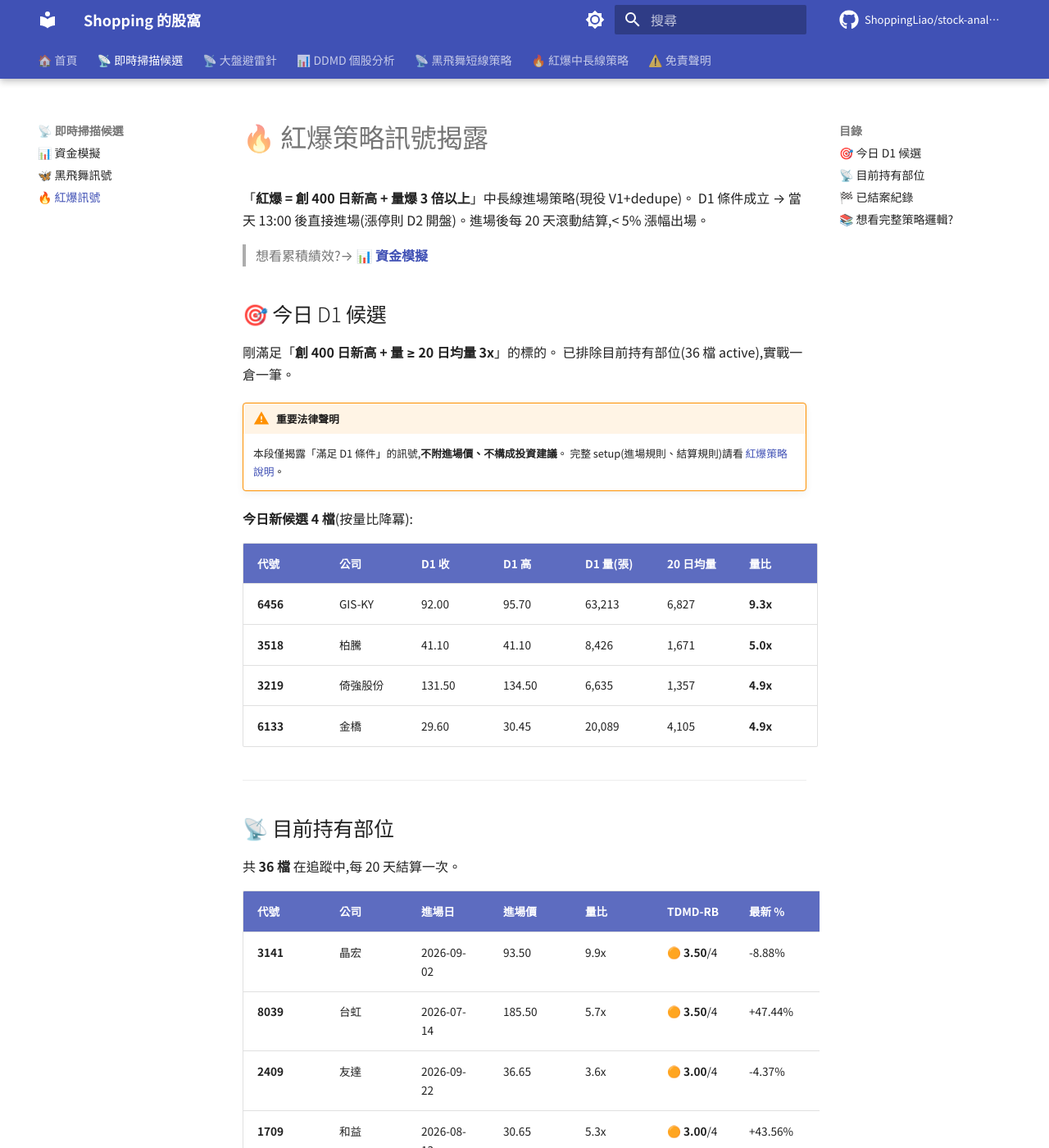
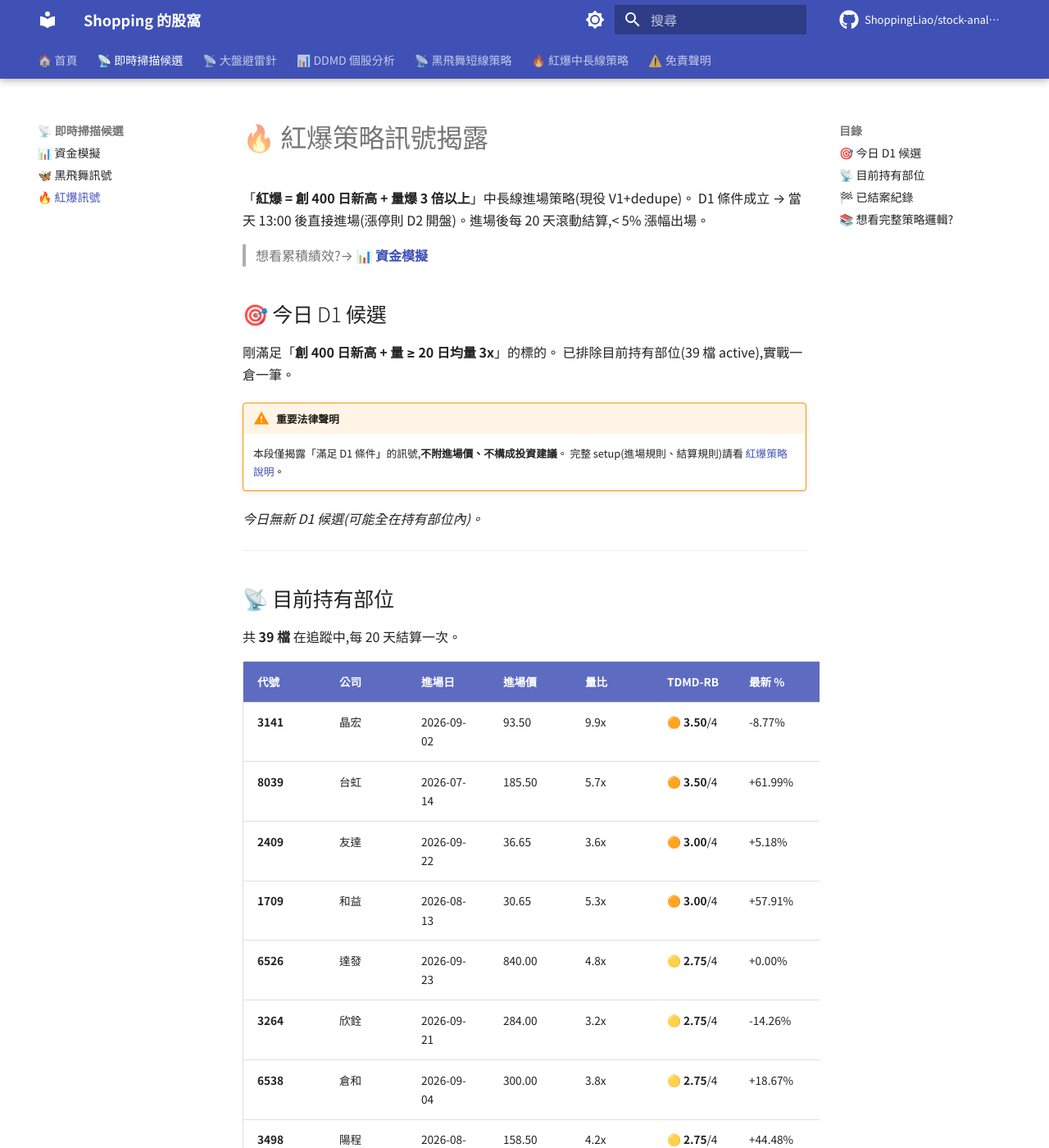
Before and after one commit to ShoppingLiao/stock-analysis-public, an MkDocs documentation site: the page built from docs/signals_red_burst.md, in a window 1280 px wide and 1400 px high. Shown: the whole window at 82% size. Built offline with MkDocs 1.6.1 and Material for MkDocs 9.7.7, drawn with Linux system fonts in a browser that asks for light colours; comment, search, counter and statistics services are not loaded; some of the changed text lies outside the part shown.

Commit message:
docs(signals): update BB + RB + capital (2026-09-30)

```diff
--- a/docs/signals_red_burst.md
+++ b/docs/signals_red_burst.md
@@ -8,65 +8,61 @@ D1 條件成立 → 當天 13:00 後直接進場(漲停則 D2 開盤)。進場
 ## 🎯 今日 D1 候選
 
 剛滿足「**創 400 日新高 + 量 ≥ 20 日均量 3x**」的標的。
-已排除目前持有部位(36 檔 active),實戰一倉一筆。
+已排除目前持有部位(39 檔 active),實戰一倉一筆。
 
 !!! warning "重要法律聲明"
     本段僅揭露「滿足 D1 條件」的訊號,**不附進場價、不構成投資建議**。
     完整 setup(進場規則、結算規則)請看 [紅爆策略說明](about/strategy_red_burst.md)。
 
-**今日新候選 4 檔**(按量比降冪):
-
-| 代號 | 公司 | D1 收 | D1 高 | D1 量(張) | 20 日均量 | 量比 |
-|------|------|-------|-------|-----------|-----------|------|
-| **6456** | GIS-KY | 92.00 | 95.70 | 63,213 | 6,827 | **9.3x** |
-| **3518** | 柏騰 | 41.10 | 41.10 | 8,426 | 1,671 | **5.0x** |
-| **3219** | 倚強股份 | 131.50 | 134.50 | 6,635 | 1,357 | **4.9x** |
-| **6133** | 金橋 | 29.60 | 30.45 | 20,089 | 4,105 | **4.9x** |
+*今日無新 D1 候選(可能全在持有部位內)。*
 
 ---
 
 ## 📡 目前持有部位
 
-共 **36 檔** 在追蹤中,每 20 天結算一次。
+共 **39 檔** 在追蹤中,每 20 天結算一次。
 
 | 代號 | 公司 | 進場日 | 進場價 | 量比 | TDMD-RB | 最新 % | MFE | MAE | review |
 |------|------|--------|--------|------|---------|--------|-----|-----|--------|
-| **3141** | 晶宏 | 2026-09-02 | 93.50 | 9.9x | 🟠 **3.50**/4 | -8.88% | +17.65% | -11.76% | 0/10 |
-| **8039** | 台虹 | 2026-07-14 | 185.50 | 5.7x | 🟠 **3.50**/4 | +47.44% | +96.23% | -14.82% | 2/10 |
-| **2409** | 友達 | 2026-09-22 | 36.65 | 3.6x | 🟠 **3.00**/4 | -4.37% | +0.00% | -8.87% | 0/10 |
-| **1709** | 和益 | 2026-08-13 | 30.65 | 5.3x | 🟠 **3.00**/4 | +43.56% | +64.76% | -3.75% | 1/10 |
-| **6526** | 達發 | 2026-09-23 | 840.00 | 4.8x | 🟡 **2.75**/4 | -3.10% | +2.62% | -4.76% | 0/10 |
-| **3264** | 欣銓 | 2026-09-21 | 284.00 | 3.2x | 🟡 **2.75**/4 | -14.96% | +1.94% | -16.20% | 0/10 |
-| **6538** | 倉和 | 2026-09-04 | 300.00 | 3.8x | 🟡 **2.75**/4 | +19.50% | +56.00% | -6.17% | 0/10 |
-| **3498** | 陽程 | 2026-08-17 | 158.50 | 4.2x | 🟡 **2.75**/4 | +48.26% | +48.26% | -3.15% | 1/10 |
-| **2464** | 盟立 | 2026-09-04 | 211.00 | 3.1x | 🟡 **2.50**/4 | -9.00% | +0.95% | -18.01% | 0/10 |
-| **3094** | 聯傑 | 2026-09-04 | 46.50 | 5.8x | 🟡 **2.50**/4 | +28.39% | +28.39% | -13.33% | 0/10 |
-| **2887** | 台新新光金 | 2026-08-31 | 38.55 | 3.6x | 🟡 **2.50**/4 | +8.43% | +16.21% | +0.78% | 0/10 |
-| **6214** | 精誠 | 2026-08-17 | 175.50 | 10.6x | 🟡 **2.50**/4 | +7.69% | +11.11% | -1.14% | 1/10 |
-| **2301** | 光寶科 | 2026-08-05 | 249.00 | 4.1x | 🟡 **2.50**/4 | +12.85% | +31.73% | -2.01% | 1/10 |
-| **2395** | 研華 | 2026-07-09 | 547.00 | 3.1x | 🟡 **2.50**/4 | +33.46% | +37.84% | -9.78% | 2/10 |
-| **1727** | 中華化 | 2026-09-23 | 116.50 | 3.5x | 🟡 **2.25**/4 | +1.72% | +7.30% | -10.73% | 0/10 |
-| **6168** | 宏齊 | 2026-09-18 | 38.85 | 4.1x | 🟡 **2.25**/4 | +16.34% | +17.37% | +3.47% | 0/10 |
-| **6227** | 茂綸 | 2026-09-17 | 137.50 | 4.3x | 🟡 **2.25**/4 | -1.09% | +2.91% | -6.91% | 0/10 |
-| **2305** | 全友 | 2026-09-15 | 45.60 | 3.3x | 🟡 **2.25**/4 | +51.54% | +51.54% | -3.29% | 0/10 |
-| **6426** | 統新 | 2026-09-08 | 307.00 | 3.8x | 🟡 **2.25**/4 | +15.31% | +34.20% | -6.19% | 0/10 |
-| **3406** | 玉晶光 | 2026-08-31 | 916.00 | 3.8x | 🟡 **2.25**/4 | -3.71% | +24.45% | -5.13% | 0/10 |
-| **2637** | 慧洋-KY | 2026-08-19 | 91.80 | 4.6x | 🟡 **2.25**/4 | +3.49% | +17.65% | -1.96% | 1/10 |
-| **1560** | 中砂 | 2026-09-11 | 790.00 | 3.6x | 🟡 **2.00**/4 | +21.01% | +25.57% | -6.96% | 0/10 |
-| **6179** | 亞通 | 2026-09-10 | 38.20 | 9.0x | 🟡 **2.00**/4 | -1.96% | +9.69% | -14.01% | 0/10 |
-| **6218** | 豪勉 | 2026-09-08 | 46.70 | 4.8x | 🟡 **2.00**/4 | +35.33% | +47.75% | -7.39% | 0/10 |
+| **3141** | 晶宏 | 2026-09-02 | 93.50 | 9.9x | 🟠 **3.50**/4 | -8.77% | +17.65% | -11.76% | 0/10 |
+| **8039** | 台虹 | 2026-07-14 | 185.50 | 5.7x | 🟠 **3.50**/4 | +61.99% | +96.23% | -14.82% | 2/10 |
+| **2409** | 友達 | 2026-09-22 | 36.65 | 3.6x | 🟠 **3.00**/4 | +5.18% | +5.18% | -8.87% | 0/10 |
+| **1709** | 和益 | 2026-08-13 | 30.65 | 5.3x | 🟠 **3.00**/4 | +57.91% | +64.76% | -3.75% | 1/10 |
+| **6526** | 達發 | 2026-09-23 | 840.00 | 4.8x | 🟡 **2.75**/4 | +0.00% | +2.62% | -4.76% | 0/10 |
+| **3264** | 欣銓 | 2026-09-21 | 284.00 | 3.2x | 🟡 **2.75**/4 | -14.26% | +1.94% | -16.20% | 0/10 |
+| **6538** | 倉和 | 2026-09-04 | 300.00 | 3.8x | 🟡 **2.75**/4 | +18.67% | +56.00% | -6.17% | 0/10 |
+| **3498** | 陽程 | 2026-08-17 | 158.50 | 4.2x | 🟡 **2.75**/4 | +44.48% | +48.26% | -3.15% | 1/10 |
+| **2464** | 盟立 | 2026-09-04 | 211.00 | 3.1x | 🟡 **2.50**/4 | -8.77% | +0.95% | -18.01% | 0/10 |
+| **3094** | 聯傑 | 2026-09-04 | 46.50 | 5.8x | 🟡 **2.50**/4 | +32.47% | +34.41% | -13.33% | 0/10 |
+| **2887** | 台新新光金 | 2026-08-31 | 38.55 | 3.6x | 🟡 **2.50**/4 | +8.82% | +16.21% | +0.78% | 1/10 |
+| **6214** | 精誠 | 2026-08-17 | 175.50 | 10.6x | 🟡 **2.50**/4 | +7.12% | +11.11% | -1.14% | 1/10 |
+| **2301** | 光寶科 | 2026-08-05 | 249.00 | 4.1x | 🟡 **2.50**/4 | +12.25% | +31.73% | -2.01% | 1/10 |
+| **2395** | 研華 | 2026-07-09 | 547.00 | 3.1x | 🟡 **2.50**/4 | +32.72% | +37.84% | -9.78% | 2/10 |
+| **3219** | 倚強股份 | 2026-09-30 | 131.50 | 4.9x | 🟡 **2.25**/4 | — | — | — | 0/10 |
+| **3518** | 柏騰 | 2026-09-30 | 41.10 | 5.0x | 🟡 **2.25**/4 | — | — | — | 0/10 |
+| **1727** | 中華化 | 2026-09-23 | 116.50 | 3.5x | 🟡 **2.25**/4 | -6.44% | +7.30% | -10.73% | 0/10 |
+| **6168** | 宏齊 | 2026-09-18 | 38.85 | 4.1x | 🟡 **2.25**/4 | +16.47% | +20.98% | +3.47% | 0/10 |
+| **6227** | 茂綸 | 2026-09-17 | 137.50 | 4.3x | 🟡 **2.25**/4 | -4.00% | +2.91% | -6.91% | 0/10 |
+| **2305** | 全友 | 2026-09-15 | 45.60 | 3.3x | 🟡 **2.25**/4 | +50.66% | +58.99% | -3.29% | 0/10 |
+| **6426** | 統新 | 2026-09-08 | 307.00 | 3.8x | 🟡 **2.25**/4 | +12.38% | +34.20% | -6.19% | 0/10 |
+| **2637** | 慧洋-KY | 2026-08-19 | 91.80 | 4.6x | 🟡 **2.25**/4 | +5.01% | +17.65% | -1.96% | 1/10 |
+| **6456** | GIS-KY | 2026-09-30 | 92.00 | 9.3x | 🟡 **2.00**/4 | — | — | — | 0/10 |
+| **1560** | 中砂 | 2026-09-11 | 790.00 | 3.6x | 🟡 **2.00**/4 | +21.90% | +25.57% | -6.96% | 0/10 |
+| **6179** | 亞通 | 2026-09-10 | 38.20 | 9.0x | 🟡 **2.00**/4 | -4.97% | +9.69% | -14.01% | 0/10 |
+| **6218** | 豪勉 | 2026-09-08 | 46.70 | 4.8x | 🟡 **2.00**/4 | +32.55% | +47.75% | -7.39% | 0/10 |
 | **2845** | 遠東銀 | 2026-09-03 | 13.65 | 3.2x | 🟡 **2.00**/4 | -4.03% | +1.47% | -4.03% | 0/10 |
-| **2221** | 大甲 | 2026-09-02 | 83.20 | 3.1x | 🟡 **2.00**/4 | +116.35% | +116.35% | +0.60% | 0/10 |
-| **1312** | 國喬 | 2026-09-01 | 15.65 | 6.9x | 🟡 **2.00**/4 | -7.67% | +4.79% | -11.82% | 0/10 |
-| **2606** | 裕民 | 2026-08-24 | 72.30 | 3.0x | 🟡 **2.00**/4 | +1.52% | +13.00% | -3.18% | 1/10 |
-| **2030** | 彰源 | 2026-08-10 | 20.45 | 11.6x | 🟡 **2.00**/4 | +63.33% | +63.33% | +0.00% | 1/10 |
-| **2069** | 運錩 | 2026-09-11 | 24.65 | 4.0x | ⚪ **1.75**/4 | +7.51% | +11.76% | -7.51% | 0/10 |
-| **6226** | 光鼎 | 2026-08-31 | 31.60 | 3.4x | ⚪ **1.75**/4 | +44.15% | +51.90% | -6.96% | 0/10 |
-| **2033** | 佳大 | 2026-08-28 | 25.65 | 3.6x | ⚪ **1.75**/4 | +50.10% | +56.92% | -8.77% | 1/10 |
-| **2465** | 麗臺 | 2026-08-11 | 86.90 | 3.0x | ⚪ **1.75**/4 | +5.75% | +23.71% | -2.88% | 1/10 |
-| **6933** | AMAX-KY | 2026-09-18 | 342.00 | 3.0x | ⚪ **1.50**/4 | +10.53% | +15.50% | -7.60% | 0/10 |
-| **8227** | 巨有科技 | 2026-09-14 | 241.00 | 11.9x | ⚪ **1.50**/4 | +39.83% | +39.83% | -0.83% | 0/10 |
-| **6617** | 共信-KY | 2026-09-08 | 134.50 | 3.7x | ⚪ **1.25**/4 | -1.12% | +10.78% | -6.69% | 0/10 |
+| **2221** | 大甲 | 2026-09-02 | 83.20 | 3.1x | 🟡 **2.00**/4 | +137.38% | +137.98% | +0.60% | 0/10 |
+| **1312** | 國喬 | 2026-09-01 | 15.65 | 6.9x | 🟡 **2.00**/4 | -4.15% | +4.79% | -11.82% | 0/10 |
+| **2606** | 裕民 | 2026-08-24 | 72.30 | 3.0x | 🟡 **2.00**/4 | +1.80% | +13.00% | -3.18% | 1/10 |
+| **2030** | 彰源 | 2026-08-10 | 20.45 | 11.6x | 🟡 **2.00**/4 | +79.46% | +79.46% | +0.00% | 1/10 |
+| **2069** | 運錩 | 2026-09-11 | 24.65 | 4.0x | ⚪ **1.75**/4 | +8.32% | +11.76% | -7.51% | 0/10 |
+| **6226** | 光鼎 | 2026-08-31 | 31.60 | 3.4x | ⚪ **1.75**/4 | +42.72% | +51.90% | -6.96% | 1/10 |
+| **2033** | 佳大 | 2026-08-28 | 25.65 | 3.6x | ⚪ **1.75**/4 | +65.11% | +65.11% | -8.77% | 1/10 |
+| **2465** | 麗臺 | 2026-08-11 | 86.90 | 3.0x | ⚪ **1.75**/4 | +4.95% | +23.71% | -2.88% | 1/10 |
+| **6133** | 金橋 | 2026-09-30 | 29.60 | 4.9x | ⚪ **1.50**/4 | — | — | — | 0/10 |
+| **6933** | AMAX-KY | 2026-09-18 | 342.00 | 3.0x | ⚪ **1.50**/4 | +8.48% | +15.50% | -7.60% | 0/10 |
+| **8227** | 巨有科技 | 2026-09-14 | 241.00 | 11.9x | ⚪ **1.50**/4 | +53.73% | +53.73% | -0.83% | 0/10 |
+| **6617** | 共信-KY | 2026-09-08 | 134.50 | 3.7x | ⚪ **1.25**/4 | +2.97% | +10.78% | -6.69% | 0/10 |
 
 > TDMD-RB:🔴 主力(4)/🟠 中倉(3)/🟡 試單(2)/⚪ 觀察(<2)。T=突破力道+多頭陡峭、D=量爆強度、M=籌碼三條合一、Dr=LLM 題材。
 
@@ -74,10 +70,11 @@ D1 條件成立 → 當天 13:00 後直接進場(漲停則 D2 開盤)。進場
 
 ## 🏁 已結案紀錄
 
-共 **248 筆** 已結案,勝率 **30.6%**,平均報酬 **-3.33%**
+共 **249 筆** 已結案,勝率 **30.5%**,平均報酬 **-3.33%**
 
 | 代號 | 公司 | 進場日 | 出場日 | 進場價 | 出場價 | 報酬 | 出場原因 |
 |------|------|--------|--------|--------|--------|------|---------|
+| 3406 | 玉晶光 | 2026-08-31 | 2026-09-30 | 916.00 | 890.00 | -2.84% | 20 天結算 漲幅 -2.84% < 5% |
 | 4939 | 亞電 | 2026-08-28 | 2026-09-29 | 92.80 | 75.30 | -18.86% | 20 天結算 漲幅 -18.86% < 5% |
 | 2491 | 吉祥全 | 2026-08-28 | 2026-09-29 | 56.40 | 40.20 | -28.72% | 20 天結算 漲幅 -28.72% < 5% |
 | 6547 | 高端疫苗 | 2026-08-27 | 2026-09-24 | 63.10 | 59.80 | -5.23% | 20 天結算 漲幅 -5.23% < 5% |
@@ -85,9 +82,9 @@ D1 條件成立 → 當天 13:00 後直接進場(漲停則 D2 開盤)。進場
 | 2426 | 鼎元 | 2026-08-26 | 2026-09-23 | 99.80 | 97.80 | -2.00% | 20 天結算 漲幅 -2.00% < 5% |
 | 2615 | 萬海 | 2026-08-24 | 2026-09-21 | 124.50 | 117.00 | -6.02% | 20 天結算 漲幅 -6.02% < 5% |
 | 2851 | 中再保 | 2026-08-21 | 2026-09-18 | 47.10 | 47.00 | -0.21% | 20 天結算 漲幅 -0.21% < 5% |
+| 2634 | 漢翔 | 2026-07-22 | 2026-09-16 | 64.40 | 65.00 | **+0.93%** | 40 天結算 漲幅 -5.25% < 5% |
+| 6108 | 競國 | 2026-08-19 | 2026-09-16 | 24.75 | 23.00 | -7.07% | 20 天結算 漲幅 -7.07% < 5% |
 | 3490 | 單井 | 2026-08-19 | 2026-09-16 | 46.80 | 44.80 | -4.27% | 20 天結算 漲幅 -4.27% < 5% |
-| 6108 | 競國 | 2026-08-19 | 2026-09-16 | 24.75 | 23.00 | -7.07% | 20 天結算 漲幅 -7.07% < 5% |
-| 2634 | 漢翔 | 2026-07-22 | 2026-09-16 | 64.40 | 65.00 | **+0.93%** | 40 天結算 漲幅 -5.25% < 5% |
 | 2359 | 所羅門 | 2026-08-18 | 2026-09-15 | 177.50 | 125.00 | -29.58% | 20 天結算 漲幅 -29.58% < 5% |
 | 6265 | 方土昶 | 2026-08-17 | 2026-09-14 | 63.30 | 49.20 | -22.27% | 20 天結算 漲幅 -22.27% < 5% |
 | 2357 | 華碩 | 2026-08-14 | 2026-09-11 | 996.00 | 924.00 | -7.23% | 20 天結算 漲幅 -7.23% < 5% |
@@ -97,7 +94,6 @@ D1 條件成立 → 當天 13:00 後直接進場(漲停則 D2 開盤)。進場
 | 2006 | 東和鋼鐵 | 2026-08-06 | 2026-09-03 | 86.20 | 82.60 | -4.18% | 20 天結算 漲幅 -4.18% < 5% |
 | 2425 | 承啟 | 2026-08-04 | 2026-09-01 | 50.20 | 37.45 | -25.40% | 20 天結算 漲幅 -25.40% < 5% |
 | 5880 | 合庫金 | 2026-07-30 | 2026-08-27 | 27.00 | 25.05 | -7.22% | 20 天結算 漲幅 -7.22% < 5% |
-| 3577 | 泓格 | 2026-07-24 | 2026-08-21 | 146.50 | 113.00 | -22.87% | 20 天結算 漲幅 -22.87% < 5% |
 
 *僅顯示最近 20 筆,完整紀錄會累積在內部 journal。*
 
```
Also changed, not shown: docs/signals_capital.md (+13 -13 lines).
